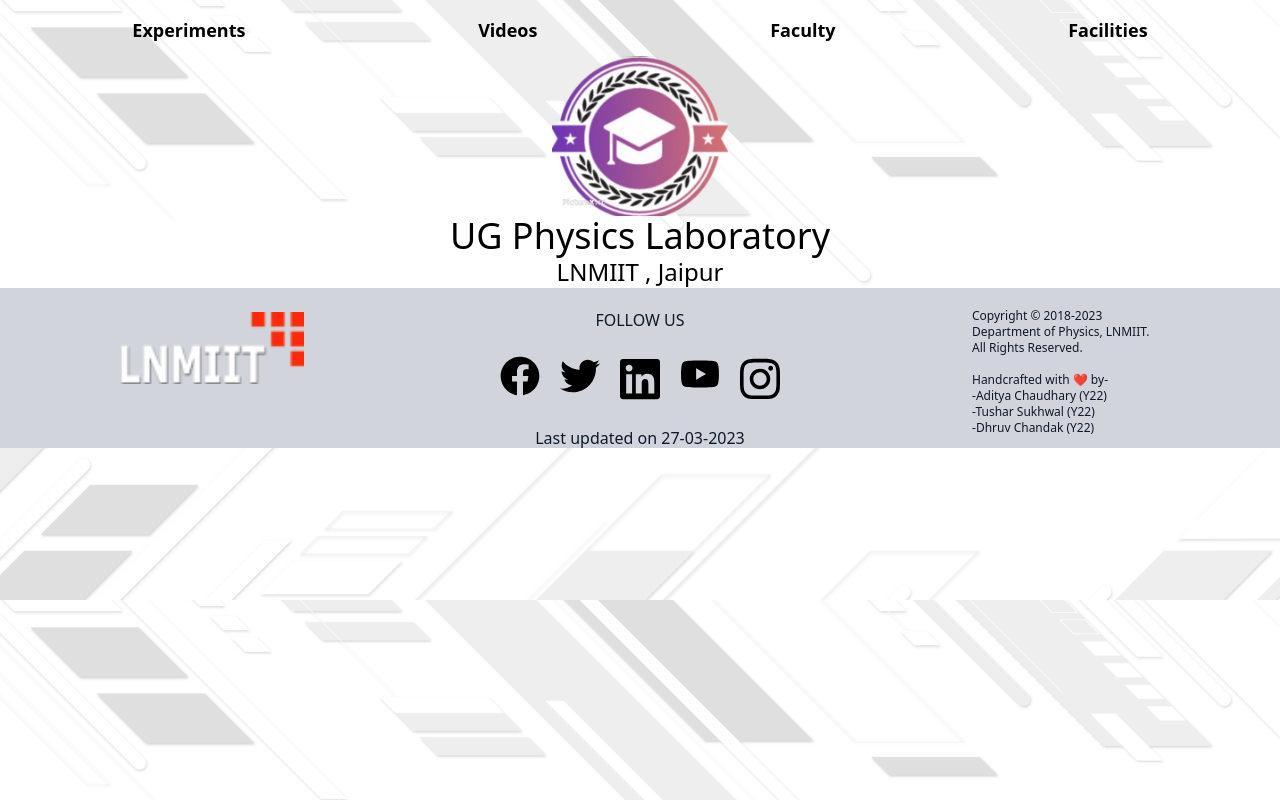
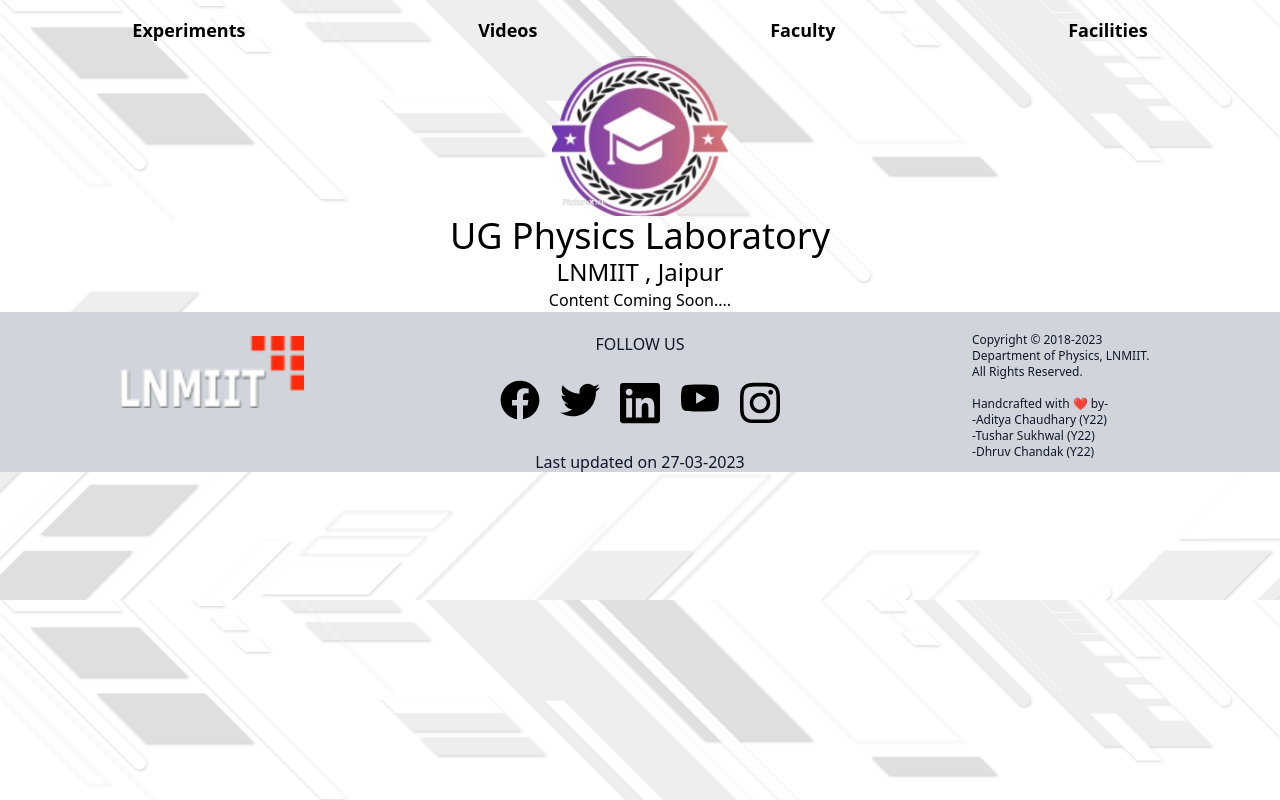
Before and after one commit to lnmiit-physicslab/Lnmiit-Physics-Lab-Website, a React (Vite) app: page / in a window 1280 px wide. Shown: the top 800 px of the page. Built offline with nearby package versions, Linux system fonts and the light colour scheme.

Commit message:
Content Div initiated

```diff
--- a/src/components/Content.jsx
+++ b/src/components/Content.jsx
@@ -2,8 +2,8 @@ import React from 'react'
 
 const Content = () => {
     return (
-    <div>
-
+    <div className='text-center'>
+        Content Coming Soon....
     </div>
     )
 }
```
